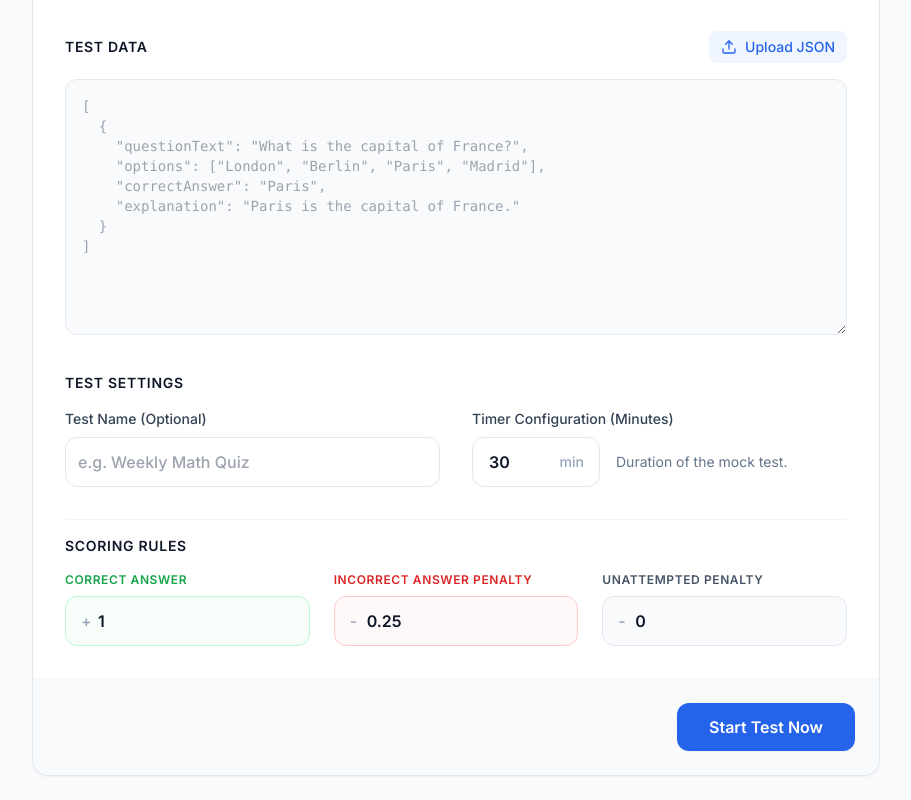
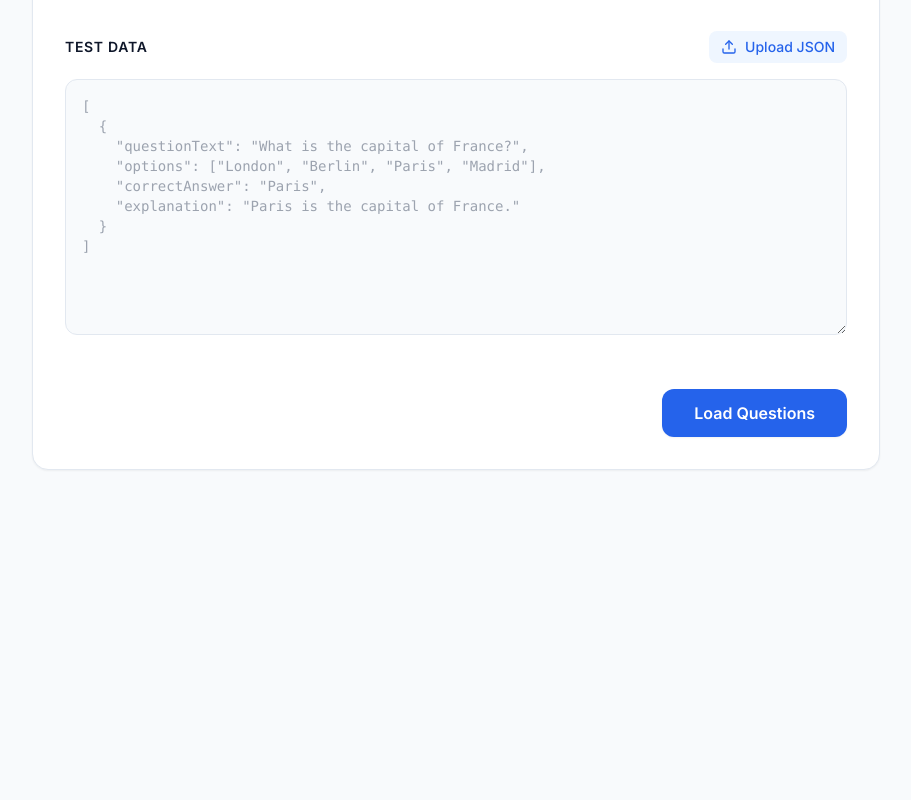
Before and after one commit to owaissh59-spec/AceMock, a React (Vite) app: page /setup in a window 1280 px wide. Shown: the part 401-1201 px from the top of the page, without its empty margins (184-1095 px from the left). After the commit the page ends 895 px from the top, so only its background shows below. Built offline with nearby package versions, Linux system fonts and the light colour scheme.

Commit message:
Update SetupTest.tsx

```diff
--- a/src/pages/SetupTest.tsx
+++ b/src/pages/SetupTest.tsx
@@ -25,6 +25,7 @@ const SetupTest = () => {
   const [incorrectScore, setIncorrectScore] = useState(0.25);
   const [unattemptedScore, setUnattemptedScore] = useState(0);
   const [error, setError] = useState<string | null>(null);
+  const [parsedQuestions, setParsedQuestions] = useState<Question[] | null>(null);
 
   const handleFileUpload = (event: React.ChangeEvent<HTMLInputElement>) => {
     const file = event.target.files?.[0];
@@ -35,6 +36,7 @@ const SetupTest = () => {
       const content = e.target?.result;
       if (typeof content === 'string') {
         setInputData(content);
+        setParsedQuestions(null);
       }
     };
     reader.readAsText(file);
@@ -45,7 +47,7 @@ const SetupTest = () => {
     }
   };
 
-  const handleStart = async () => {
+  const handleLoadQuestions = async () => {
     setError(null);
     if (!inputData.trim()) {
       setError('Please provide test data.');
@@ -68,12 +70,38 @@ const SetupTest = () => {
         throw new Error('No valid questions found.');
       }
 
-      setSetupData(parsedData, Number(timerMinutes) || 30, testName, { correct: correctScore, incorrect: incorrectScore, unattempted: unattemptedScore });
-      startTest();
-      navigate('/test');
+      setParsedQuestions(parsedData);
+      setTimerMinutes(parsedData.length);
+
+      if (format === 'json') {
+        try {
+          const raw = JSON.parse(inputData);
+          const topic = raw.topic || raw.Topic || raw.subject || raw.Subject || raw[0]?.topic || raw[0]?.subject || raw[0]?.Topic || raw[0]?.Subject || 'Mock Test';
+          setTestName(topic);
+
+          const totalQ = raw.total_questions || raw.totalQuestions || raw.time || raw.timer || raw[0]?.total_questions || raw[0]?.totalQuestions;
+          if (totalQ) {
+            const parsedMinutes = parseInt(totalQ, 10);
+            if (!isNaN(parsedMinutes)) {
+              setTimerMinutes(parsedMinutes);
+            }
+          }
+        } catch {
+          setTestName('Mock Test');
+        }
+      } else {
+        setTestName('Mock Test');
+      }
     } catch (err: any) {
       setError(err.message || 'Failed to parse data. Please check the format.');
     }
+  };
+
+  const handleStart = async () => {
+    if (!parsedQuestions) return;
+    setSetupData(parsedQuestions, Number(timerMinutes) || 30, testName, { correct: correctScore, incorrect: incorrectScore, unattempted: unattemptedScore });
+    startTest();
+    navigate('/test');
   };
 
   const getPlaceholder = () => {
@@ -122,7 +150,10 @@ const SetupTest = () => {
               ].map((f) => (
                 <button
                   key={f.id}
-                  onClick={() => setFormat(f.id as Format)}
+                  onClick={() => {
+                    setFormat(f.id as Format);
+                    setParsedQuestions(null);
+                  }}
                   className={cn(
                     "flex flex-col items-center justify-center p-4 rounded-xl border-2 transition-all",
                     format === f.id
@@ -165,7 +196,10 @@ const SetupTest = () => {
               className="w-full h-64 p-4 bg-slate-50 dark:bg-slate-900 border border-slate-200 dark:border-slate-700 rounded-xl focus:ring-2 focus:ring-primary/20 focus:border-primary outline-none font-mono text-sm resize-y transition-all text-slate-900 dark:text-slate-300"
               placeholder={getPlaceholder()}
               value={inputData}
-              onChange={(e) => setInputData(e.target.value)}
+              onChange={(e) => {
+                setInputData(e.target.value);
+                setParsedQuestions(null);
+              }}
             />
             {error && (
               <div className="mt-3 flex items-center gap-2 text-red-600 dark:text-red-400 bg-red-50 dark:bg-red-900/20 p-3 rounded-lg border border-red-100 dark:border-red-900/30 text-sm">
@@ -175,14 +209,32 @@ const SetupTest = () => {
             )}
           </section>
 
+          {/* Load Questions Button (if not loaded) */}
+          {!parsedQuestions && (
+            <div className="flex justify-end pt-4">
+              <button
+                onClick={handleLoadQuestions}
+                className="bg-primary hover:bg-blue-600 text-white px-8 py-3 rounded-xl font-semibold shadow-sm transition-all"
+              >
+                Load Questions
+              </button>
+            </div>
+          )}
+
           {/* Settings */}
-          <section>
-            <h2 className="text-sm font-semibold text-slate-900 dark:text-slate-200 uppercase tracking-wider mb-4">
+          {parsedQuestions && (
+          <section className="animate-in fade-in slide-in-from-bottom-4 duration-500">
+            <div className="flex items-center justify-between mb-4">
+              <h2 className="text-sm font-semibold text-slate-900 dark:text-slate-200 uppercase tracking-wider">
                 Test Settings
               </h2>
+              <span className="text-xs font-bold bg-green-100 dark:bg-green-900/30 text-green-700 dark:text-green-400 px-3 py-1 rounded-full border border-green-200 dark:border-green-800">
+                {parsedQuestions.length} Questions Loaded
+              </span>
+            </div>
             <div className="grid grid-cols-1 md:grid-cols-2 gap-8">
               <div>
-                <label className="block text-sm font-medium text-slate-700 dark:text-slate-300 mb-2">Test Name (Optional)</label>
+                <label className="block text-sm font-medium text-slate-700 dark:text-slate-300 mb-2">Test Topic/Name (Optional)</label>
                 <input
                   type="text"
                   placeholder="e.g. Weekly Math Quiz"
@@ -268,16 +320,17 @@ const SetupTest = () => {
                 </div>
               </div>
             </div>
-          </section>
-        </div>
 
-        <div className="p-6 bg-slate-50 dark:bg-slate-800/80 border-t border-slate-100 dark:border-slate-700/50 flex justify-end">
+            <div className="mt-8 pt-6 border-t border-slate-100 dark:border-slate-700/50 flex justify-end">
               <button
                 onClick={handleStart}
-            className="bg-primary hover:bg-blue-600 text-white px-8 py-3 rounded-xl font-semibold shadow-sm transition-all"
+                className="bg-primary hover:bg-blue-600 text-white px-8 py-3 rounded-xl font-semibold shadow-sm transition-all flex items-center gap-2"
               >
                 Start Test Now
               </button>
+            </div>
+          </section>
+          )}
         </div>
       </div>
     </div>
```
Lines whose indentation alone changed are shown as unchanged.
